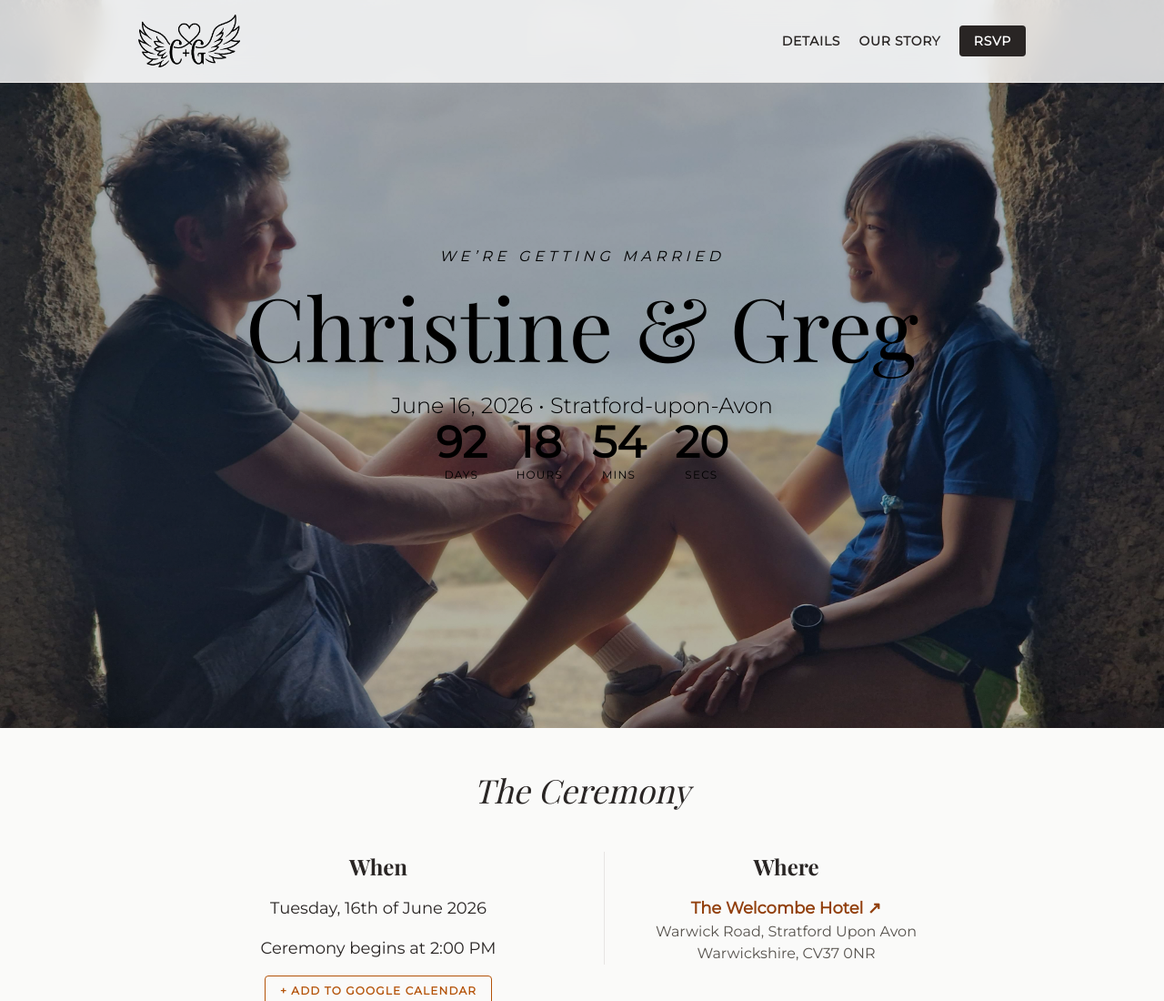
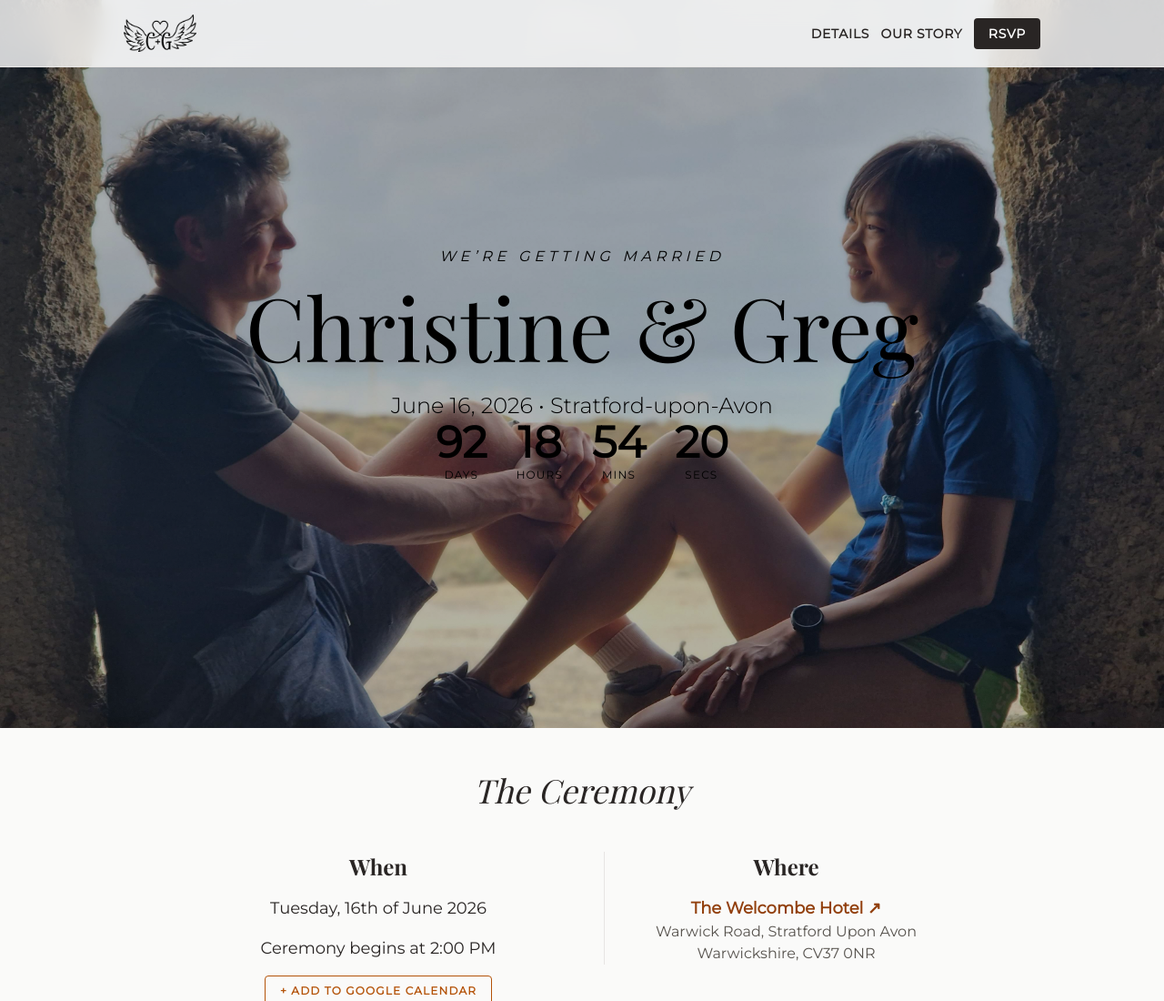
Before and after one commit to tirithkaurea/wedding-invite, a plain HTML site: page index.html in a window 1280 px wide. Shown: the top 1100 px of the page at 91% size. Drawn offline with nearby package versions, Linux system fonts and the light colour scheme; a web font is replaced by a local one.

Commit message:
fix nav small screen

```diff
--- a/index.html
+++ b/index.html
@@ -17,11 +17,11 @@
 <body class="bg-stone-50 text-stone-800">
 
 <nav class="fixed w-full z-50 bg-white/80 backdrop-blur-md border-b border-stone-200">
-    <div class="max-w-5xl mx-auto px-6 py-4 flex justify-between items-center">
+    <div class="max-w-5xl mx-auto px-6 sm:px-2 py-4 flex justify-between items-center">
         <span class="text-xl font-bold tracking-widest uppercase">
-            <img src="cglogo.png" class="max-w-28" alt="logo">
+            <img src="cglogo.png" class="max-w-28 sm:max-w-20" alt="logo">
         </span>
-        <div class="space-x-4 text-sm uppercase tracking-wider font-semibold">
+        <div class="space-x-4 sm:space-x-2 text-sm uppercase tracking-wider font-semibold">
             <a href="#details" class="hover:text-amber-600 transition">Details</a>
             <a href="#story" class="hover:text-amber-600 transition">Our Story</a>
             <a href="#rsvp" class="bg-stone-800 text-white px-4 py-2 rounded hover:bg-stone-700 transition">RSVP</a>
```
